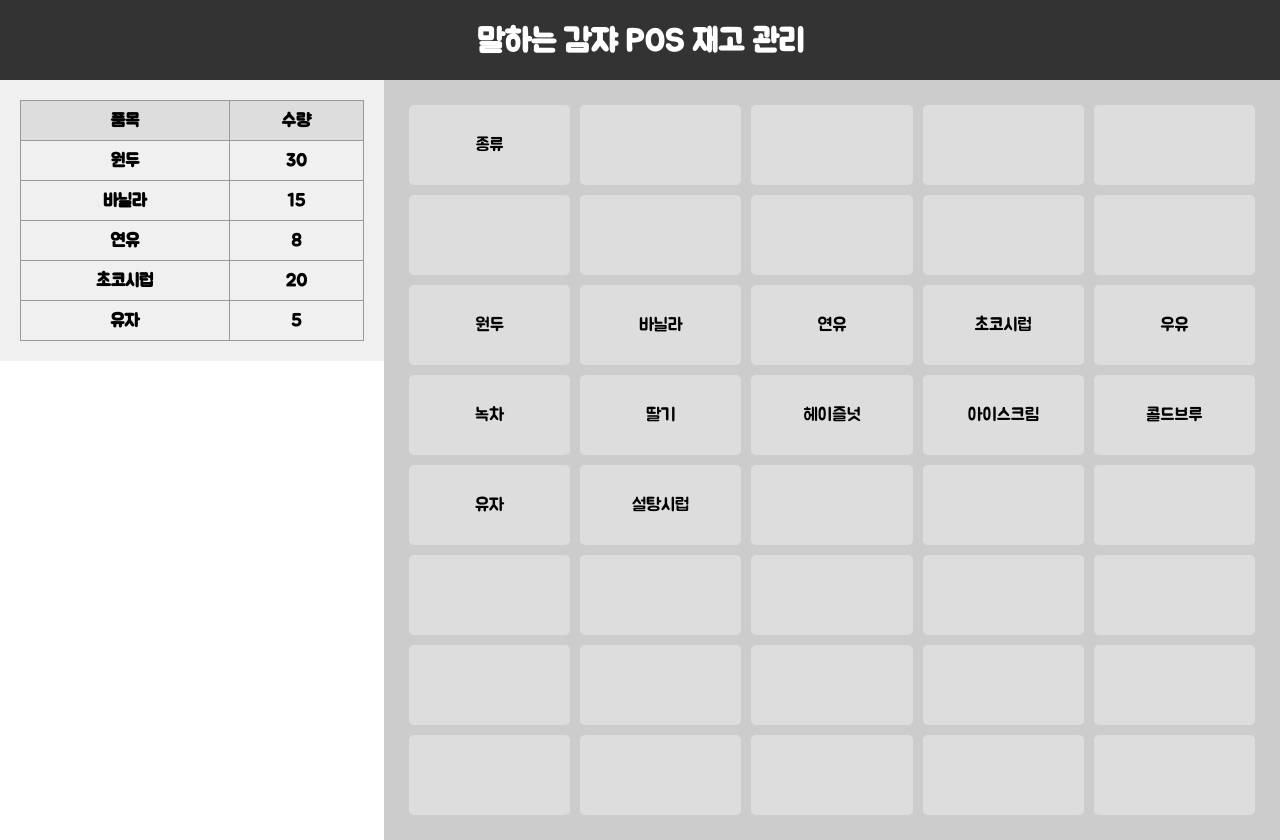
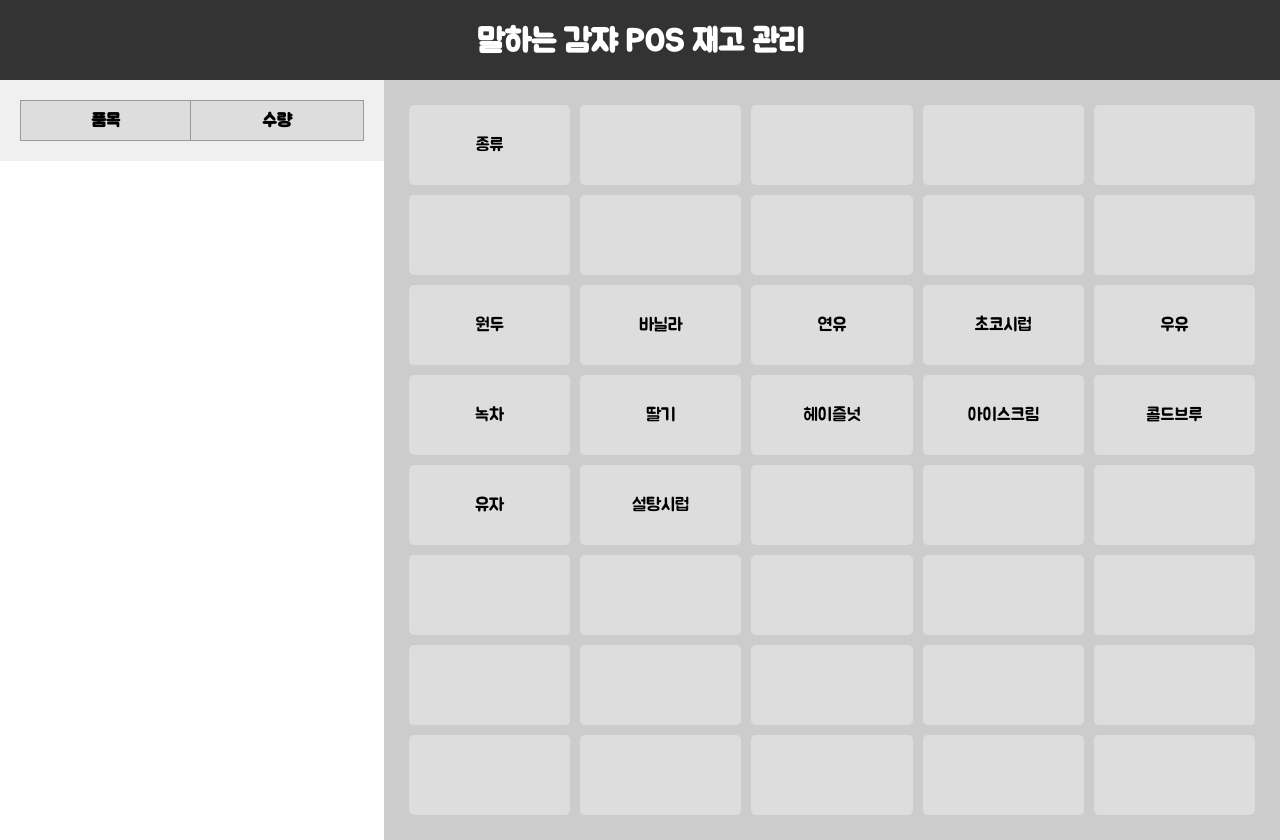
Before and after one commit to minju-sin/capstone, a React (Create React App) app in the folder frontend/: page /inventory in a window 1280 px wide. Built offline with nearby package versions, Linux system fonts and the light colour scheme.

Commit message:
등록완료

```diff
--- a/frontend/src/components/page/InventoryPage.js
+++ b/frontend/src/components/page/InventoryPage.js
@@ -1,4 +1,4 @@
-import React from "react";
+import React, { useState } from "react";
 import Header from "../ui/Header";
 import { StyledBody } from "../styles/HeaderCSS";
 import { StyledContainer } from "../styles/PosLeftCSS";
@@ -6,20 +6,25 @@ import InvenLeft from "../ui/InvenLeft";
 import InvenRight from "../ui/InvenRight";
 
 function InventoryPage() {
+    // State to hold inventory items
+    const [inventoryItems, setInventoryItems] = useState([]);
 
+    // Function to add item to inventory
+    const addItemToInventory = (item, quantity) => {
+        setInventoryItems(prevItems => [
+            ...prevItems,
+            { item, quantity }
+        ]);
+    };
 
     return (
-    <StyledBody>
-      <Header/>
-
-        <StyledContainer class="container">
-
-            <InvenLeft/>
-
-            <InvenRight/>
-
-        </StyledContainer>
-    </StyledBody>
+        <StyledBody>
+            <Header/>
+            <StyledContainer className="container">
+                <InvenLeft inventoryItems={inventoryItems} />
+                <InvenRight addItemToInventory={addItemToInventory} />
+            </StyledContainer>
+        </StyledBody>
     );
 }
 
--- a/frontend/src/components/ui/InvenLeft.js
+++ b/frontend/src/components/ui/InvenLeft.js
@@ -2,37 +2,20 @@ import React from "react";
 import { StyledTr } from "../styles/PosLeftCSS";
 import { StyledLeftSection, StyledInvenTable, StyledInvenThTd } from "../styles/InvenLeftCSS";
 
-
-function InvenLeft() {
-
-
+function InvenLeft({ inventoryItems }) {
     return (
-        <StyledLeftSection class="left-section">
+        <StyledLeftSection className="left-section">
             <StyledInvenTable>
                 <StyledTr>
                     <StyledInvenThTd style={{background: '#ddd'}}>품목</StyledInvenThTd>
                     <StyledInvenThTd style={{background: '#ddd'}}>수량</StyledInvenThTd>
                 </StyledTr>
-                <StyledTr>
-                    <StyledInvenThTd>원두</StyledInvenThTd>
-                    <StyledInvenThTd>30</StyledInvenThTd>
-                </StyledTr>
-                <StyledTr>
-                    <StyledInvenThTd>바닐라</StyledInvenThTd>
-                    <StyledInvenThTd>15</StyledInvenThTd>
-                </StyledTr>
-                <StyledTr>
-                    <StyledInvenThTd>연유</StyledInvenThTd>
-                    <StyledInvenThTd>8</StyledInvenThTd>
-                </StyledTr>
-                <StyledTr>
-                    <StyledInvenThTd>초코시럽</StyledInvenThTd>
-                    <StyledInvenThTd>20</StyledInvenThTd>
-                </StyledTr>
-                <StyledTr>
-                    <StyledInvenThTd>유자</StyledInvenThTd>
-                    <StyledInvenThTd>5</StyledInvenThTd>
-                </StyledTr>
+                {inventoryItems.map(item => (
+                    <StyledTr key={item.item}>
+                        <StyledInvenThTd>{item.item}</StyledInvenThTd>
+                        <StyledInvenThTd>{item.quantity}</StyledInvenThTd>
+                    </StyledTr>
+                ))}
             </StyledInvenTable>
         </StyledLeftSection>
     );
--- a/frontend/src/components/ui/InvenRight.js
+++ b/frontend/src/components/ui/InvenRight.js
@@ -2,7 +2,7 @@ import React, { useState } from "react";
 import { StyledRightSection, StyledInvenButtonContainer, StyledPopUp, StyledPopUpInner, StyledB, StyledH1, StyledP, StyledCancelButton, StyledConfirmButton  } from "../styles/InvenRightCSS.js";
 import { StyledRightButton } from "../styles/PosRightCSS.js";
 
-function InvenRight() {
+function InvenRight({ addItemToInventory }) {
 
     const [popup, setPopup] = useState({ visible: false, item: '', quantity: 1 });
 
@@ -29,8 +29,8 @@ function InvenRight() {
     // 확인 버튼 함수
     const handleConfirm = () => {
         // 왼쪽 재고 화면에 등록하는 로직 구현
-        // 여기서는 예시로 console.log로 확인
-        console.log(`등록할 재료: ${popup.item}, 수량: ${popup.quantity}`);
+        addItemToInventory(popup.item, popup.quantity);
+
         hidePopup(); // 팝업 숨기기
     };
 
```
